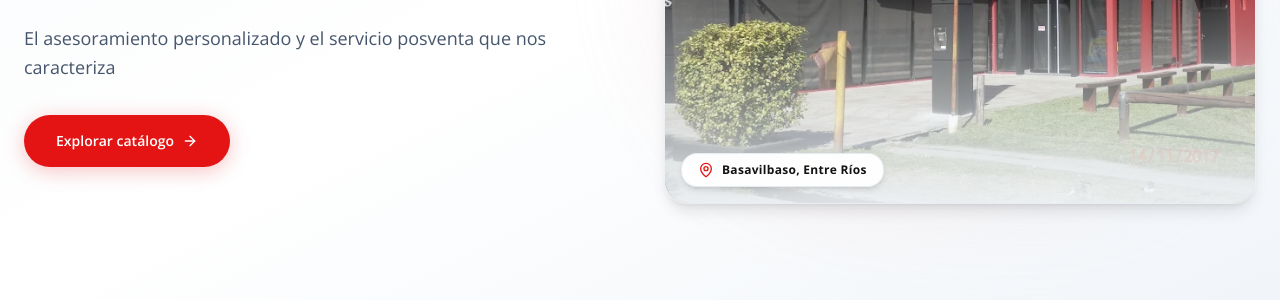
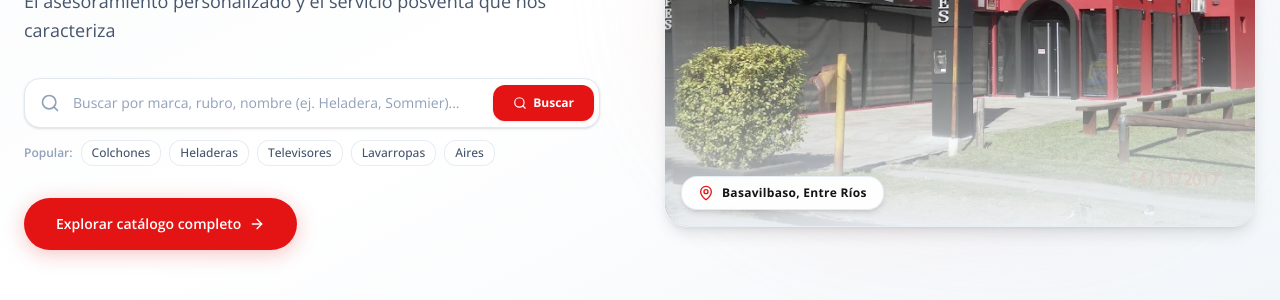
Before and after one commit to LauuGrego/Papes-Confort, a Next.js app in the folder apps/frontend/: page / in a window 1280 px wide. Shown: the part 418-718 px from the top of the page. Built offline with nearby package versions, Linux system fonts and the light colour scheme; no server answers.

Commit message:
barra de busqueda en landing

```diff
--- a/apps/frontend/src/app/page.tsx
+++ b/apps/frontend/src/app/page.tsx
@@ -1,11 +1,28 @@
 'use client';
 
-import React from 'react';
+import React, { useState } from 'react';
 import Link from 'next/link';
-import { ArrowRight, MapPin } from 'lucide-react';
+import { useRouter } from 'next/navigation';
+import { ArrowRight, MapPin, Search, X } from 'lucide-react';
 import PaymentMethods from '../components/PaymentMethods';
 
 export default function HomePage() {
+  const [searchQuery, setSearchQuery] = useState('');
+  const router = useRouter();
+
+  const handleSearch = (e: React.FormEvent) => {
+    e.preventDefault();
+    if (searchQuery.trim()) {
+      router.push(`/catalogo?search=${encodeURIComponent(searchQuery.trim())}`);
+    } else {
+      router.push('/catalogo');
+    }
+  };
+
+  const handleQuickSearch = (term: string) => {
+    router.push(`/catalogo?search=${encodeURIComponent(term)}`);
+  };
+
   return (
     <div className="w-full bg-slate-50/50">
       {/* Hero Section */}
@@ -22,12 +39,59 @@ export default function HomePage() {
             <p className="text-slate-600 text-base md:text-lg leading-relaxed max-w-xl">
               El asesoramiento personalizado y el servicio posventa que nos caracteriza
             </p>
+
+            {/* Search Bar Form for Landing Page */}
+            <form onSubmit={handleSearch} className="pt-2 max-w-xl space-y-3">
+              <div className="relative flex items-center group">
+                <input
+                  type="text"
+                  placeholder="Buscar por marca, rubro, nombre (ej. Heladera, Sommier)..."
+                  value={searchQuery}
+                  onChange={(e) => setSearchQuery(e.target.value)}
+                  className="w-full pl-12 pr-28 py-3.5 rounded-2xl border border-slate-200 bg-white text-sm text-brand-black placeholder-slate-400 outline-none shadow-sm focus:border-brand-red/50 focus:ring-4 focus:ring-brand-red/10 transition-all duration-200"
+                />
+                <Search className="absolute left-4 h-5 w-5 text-slate-400 group-focus-within:text-brand-red transition-colors" />
+                {searchQuery && (
+                  <button
+                    type="button"
+                    onClick={() => setSearchQuery('')}
+                    className="absolute right-24 p-1 text-slate-400 hover:text-slate-600 transition-colors"
+                    aria-label="Limpiar búsqueda"
+                  >
+                    <X className="h-4 w-4" />
+                  </button>
+                )}
+                <button
+                  type="submit"
+                  className="absolute right-1.5 px-5 py-2.5 rounded-xl bg-brand-red text-white text-xs font-bold hover:bg-brand-red-dark transition-all duration-200 shadow-sm hover:shadow cursor-pointer flex items-center gap-1.5"
+                >
+                  <Search className="h-3.5 w-3.5" />
+                  <span>Buscar</span>
+                </button>
+              </div>
+
+              {/* Suggestions / Tags */}
+              <div className="flex flex-wrap items-center gap-2 text-xs text-slate-500">
+                <span className="font-semibold text-slate-400">Popular:</span>
+                {['Colchones', 'Heladeras', 'Televisores', 'Lavarropas', 'Aires'].map((term) => (
+                  <button
+                    key={term}
+                    type="button"
+                    onClick={() => handleQuickSearch(term)}
+                    className="bg-white/80 border border-slate-200/80 hover:border-brand-red/30 hover:bg-brand-red/5 hover:text-brand-red px-2.5 py-1 rounded-xl transition-all cursor-pointer text-slate-600 font-medium"
+                  >
+                    {term}
+                  </button>
+                ))}
+              </div>
+            </form>
+
             <div className="pt-2 flex flex-wrap gap-4">
               <Link
                 href="/catalogo"
                 className="inline-flex items-center justify-center gap-2 rounded-full bg-brand-red px-8 py-4 text-sm font-semibold text-white hover:bg-brand-red-dark shadow-[0_4px_20px_rgba(228,20,20,0.25)] hover:shadow-[0_6px_25px_rgba(228,20,20,0.35)] transition-all duration-300 transform hover:-translate-y-0.5 group"
               >
-                Explorar catálogo
+                Explorar catálogo completo
                 <ArrowRight className="h-4 w-4 group-hover:translate-x-1 transition-transform" />
               </Link>
             </div>
```
Also changed, not shown: 1 other file (tests, documents, lock files or other folders).
